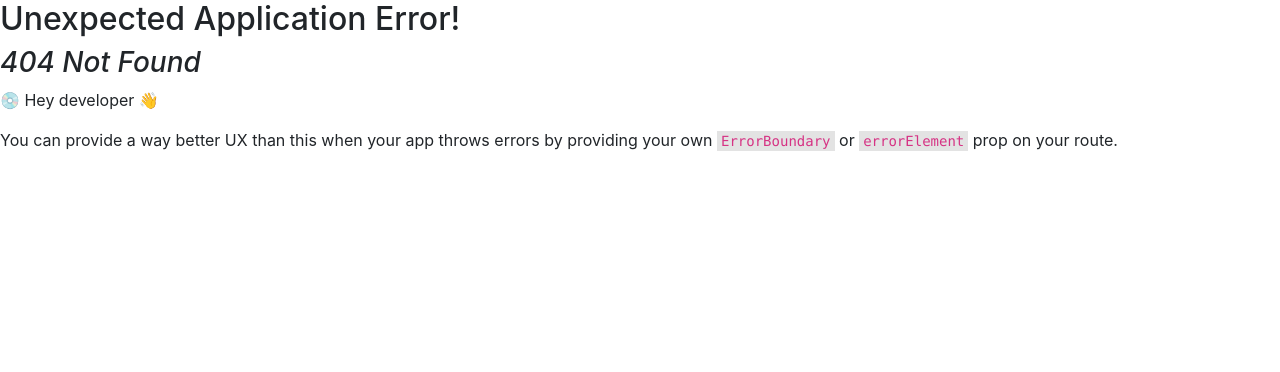
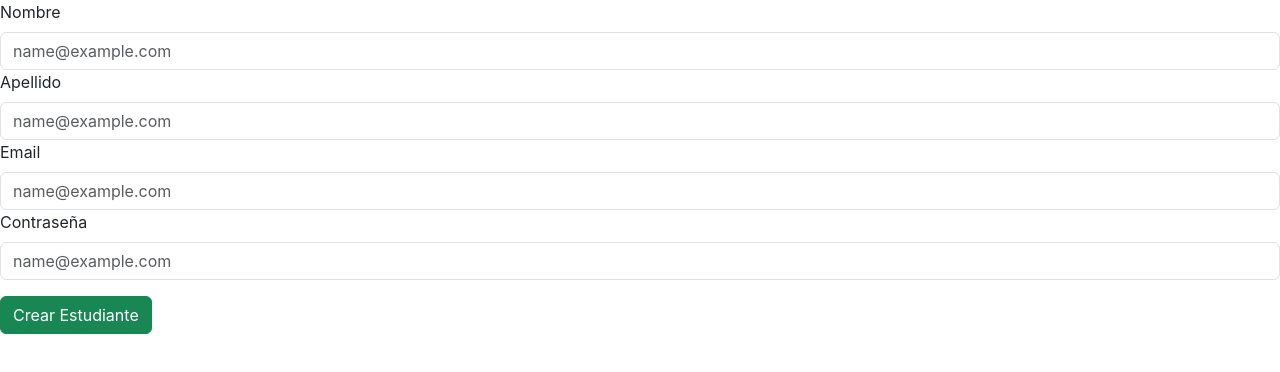
Before and after one commit to MichMendez1/FrontPortafolio, a React (Create React App) app: page /poc in a window 1280 px wide. Before the commit this address had no page. Shown: the top 372 px of the page. Built offline with nearby package versions, Linux system fonts and the light colour scheme.

Commit message:
Los odio profundamente

```diff
--- a/src/index.js
+++ b/src/index.js
@@ -5,6 +5,7 @@ import App from './App';
 import {createBrowserRouter,RouterProvider} from 'react-router-dom';
 import Login from './views/login/login';
 import Director from './views/director/director';
+import Poc from './views/test/Poc';
 
 const router = createBrowserRouter([
   {
@@ -18,6 +19,10 @@ const router = createBrowserRouter([
   {
     path:'/director',
     Component:Director
+  },
+  {
+    path:'/poc',
+    Component:Poc
   }
 ])
 
--- a/src/views/director/director.js
+++ b/src/views/director/director.js
@@ -13,6 +13,7 @@ const Director = () => {
 
     const [vista, setVista] = useState(0);
     const [selectCurso, setSelectcurso] = useState(0);
+    const [selectAlumno, setSelectAlumno] = useState(0);
 
     const [cursos, setCursos] = useState([
         {
@@ -20,27 +21,45 @@ const Director = () => {
             numAlumnos: 3,
             profJefe: 'Juan',
             id: 1,
-            alumnos: [{
-                nombre: 'Esteban',
-                promedioGeneral: 5.4,
-                apoderado: 'Antonio',
-                correo: 'esteban@colegionh.cl'
-            },
-            {
-                nombre: 'Andres',
-                promedioGeneral: 4.0,
-                apoderado: 'Roberto',
-                correo: 'andres@colegionh.cl'
-            },
-            ]
+
         }, {
             nombre: '1-B',
             numAlumnos: 8,
             profJefe: 'Eduardo',
             id: 2,
-            alumnos: []
+
         }
     ])
+
+
+    const [alumnos,setAlumno] = useState(
+        [
+            {
+                id:1,
+                nombre: 'Esteban',
+                promedioGeneral: 5.4,
+                apoderado: 'Antonio',
+                correo: 'esteban@colegionh.cl',
+                idCurso:1
+            },
+            {
+                id:2,
+                nombre: 'Andres',
+                promedioGeneral: 4.0,
+                apoderado: 'Roberto',
+                correo: 'andres@colegionh.cl',
+                idCurso:1
+            },
+            {
+                id:3,
+                nombre: 'Eduardo',
+                promedioGeneral: 6.0,
+                apoderado: 'alejandro',
+                correo: 'Eduardo@colegionh.cl',
+                idCurso:2
+            },
+        ]
+    )
 
     const [Profesores,setProfesores] = useState(
         [
@@ -102,6 +121,11 @@ const Director = () => {
 
     const SeleccionarCurso = (numVista, numCurso) => {
         setSelectcurso(numCurso);
+        setVista(numVista);
+    }
+
+    const SeleccionarAlumno = (numVista, numAlumno) => {
+        setSelectAlumno(numAlumno);
         setVista(numVista);
     }
 
@@ -169,7 +193,7 @@ const Director = () => {
                                         <th>{value.nombre} </th>
                                         <td>{value.profJefe} </td>
                                         <td>{value.numAlumnos}</td>
-                                        <td><button onClick={() => SeleccionarCurso(2, index)} className="btn btn-success" >Detalles </button>  </td>
+                                        <td><button onClick={() => SeleccionarCurso(2, value.id)} className="btn btn-success" >Detalles </button>  </td>
                                     </tr>
                                 )}
                             </tbody>
@@ -185,7 +209,7 @@ const Director = () => {
                     <div className="col-12" style={{ paddingTop: '2%' }} >
                         <img onClick={() => setVista(1)} src={FlechaAtras} style={{ width: '3%', cursor: 'pointer' }} />
                         <div style={{ paddingTop: '2%' }} >
-                            <h1 style={{ color: '#0071bc' }} >Curso {cursos[selectCurso].nombre} </h1>
+                            <h1 style={{ color: '#0071bc' }} >Curso {cursos[selectCurso-1].nombre} </h1>
                         </div>
                     </div>
                     <div className="offset-1 col-10" style={{ paddingTop: '8%' }} >
@@ -200,13 +224,13 @@ const Director = () => {
                                 </tr>
                             </thead>
                             <tbody>
-                                {cursos[selectCurso].alumnos.map((value, index) =>
+                                {alumnos.filter(alumno=>alumno.idCurso==selectCurso).map((value, index) =>
                                     <tr style={{ textAlign: 'center' }} >
                                         <th>{value.nombre} </th>
                                         <td>{value.apoderado} </td>
                                         <td>{value.correo}</td>
                                         <td>{value.promedioGeneral}</td>
-                                        <td><button className="btn btn-success" onClick={()=>setVista(3)} >Detalles </button>  </td>
+                                        <td><button className="btn btn-success" onClick={()=>SeleccionarAlumno(3,value.id)} >Detalles </button>  </td>
                                     </tr>
                                 )}
                             </tbody>
@@ -225,7 +249,28 @@ const Director = () => {
                             <h1 style={{ color: '#45b0e5' }} >Alumno </h1>
                         </div>
                     </div>
-
+                    <div className="offset-1 col-10" style={{ paddingTop: '5%' }} >
+                        <div class="card" style={{width:'100%'}}>
+                            <img src={Personas} style={{width:'10%',alignSelf:'center'}} class="card-img-top" alt="..."/>
+                            <div class="card-body">
+                                <h5 class="card-title">{alumnos[selectAlumno-1].nombre}</h5>
+                            </div>
+                            <ul class="list-group list-group-flush">
+                                <h6 style={{marginLeft:'1%'}} class="card-title">Datos Personales</h6>
+                                <p style={{marginLeft:'1%'}} >Apoderado: {alumnos[selectAlumno-1].apoderado}</p>
+                                <li class="list-group-item"></li>
+                                <h6 style={{marginLeft:'1%'}} class="card-title">Datos Academicos</h6>
+                                <p style={{marginLeft:'1%'}} >Promedio: {alumnos[selectAlumno-1].promedioGeneral}</p>
+                                <li class="list-group-item"></li>
+                                <h6 style={{marginLeft:'1%'}} class="card-title">Anotaciones</h6>
+                                <li class="list-group-item">A third item</li>
+                            </ul>
+                            <div className="card-body" style={{width:'100%',textAlign:'end'}}  >
+                                <button className="btn btn-success">Editar</button>
+                                <button style={{marginLeft:'2%'}} className="btn btn-danger">Eliminar</button>
+                            </div>
+                        </div>
+                    </div>
 
                 </div>
             )
@@ -400,7 +445,7 @@ const Director = () => {
                 </div>
 
                 <div className="col-10" >
-                    <RenderVistas>w</RenderVistas>
+                    <RenderVistas></RenderVistas>
                 </div>
 
             </div>
--- /dev/null
+++ b/src/views/test/Poc.js
@@ -0,0 +1,63 @@
+import React,{useState} from 'react'
+
+const Poc = () => {
+
+    const [Estudiante,setEstudiante] = useState(
+        {
+            nombre : "",
+            apellido_paterno:"",
+            rut : "1-9",
+            email : "",
+            password: "",
+            cursoID: "B504"
+        }
+    )
+
+    const handleInputChange = (e) => {
+        setEstudiante({
+            ...Estudiante,
+            [e.target.name]: e.target.value
+        })
+        console.log(Estudiante);
+    }
+
+    const HacerFetch = async ()=>{
+        try {
+            const response = await fetch('http://localhost:4000/api/estudiantes/', {
+                method: 'POST',
+                body: JSON.stringify(Estudiante),
+                mode: 'cors',
+                headers: {
+                    'Content-Type': 'application/json'
+                },
+            });
+            console.log(response);
+            const json = await response.json();
+            console.log(json);
+            alert('hola')
+        } catch (error) {
+            console.log('error', error);
+            alert('error')
+        }
+    }
+
+
+  return (
+    <div>
+        <div class="mb-3">
+        <label for="exampleFormControlInput1" class="form-label">Nombre</label>
+        <input type="text" class="form-control" onChange={handleInputChange} name='nombre' id="exampleFormControlInput1" placeholder="name@example.com"/>
+        <label for="exampleFormControlInput1"  class="form-label">Apellido</label>
+        <input type="text" class="form-control" onChange={handleInputChange} name='apellido_paterno' id="exampleFormControlInput1" placeholder="name@example.com"/>
+        <label for="exampleFormControlInput1" class="form-label">Email </label>
+        <input type="email" class="form-control" onChange={handleInputChange} name='email' id="exampleFormControlInput1" placeholder="name@example.com"/>
+        <label for="exampleFormControlInput1" class="form-label">Contraseña</label>
+        <input type="text" class="form-control" onChange={handleInputChange} name='password' id="exampleFormControlInput1" placeholder="name@example.com"/>
+    </div>
+
+        <button className='btn btn-success' onClick={()=>HacerFetch()} > Crear Estudiante </button>
+    </div>
+  )
+}
+
+export default Poc
```
